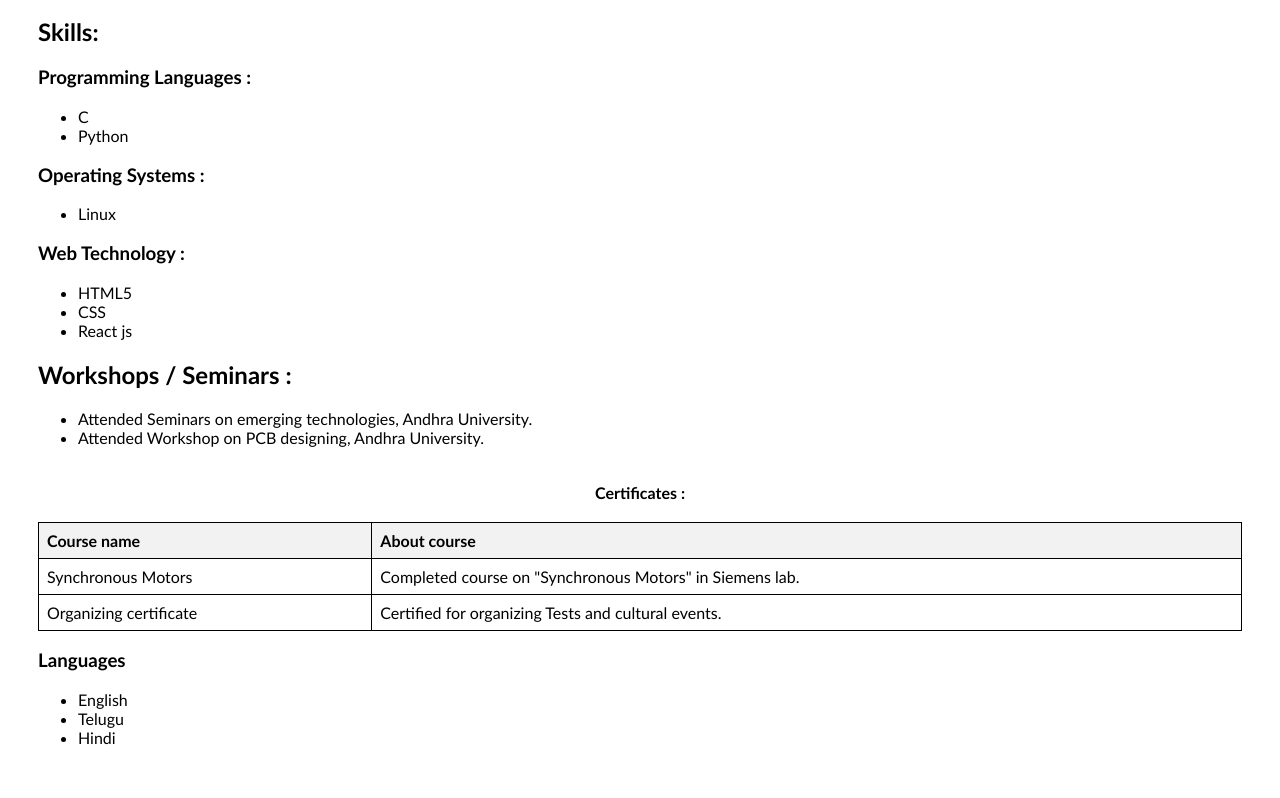
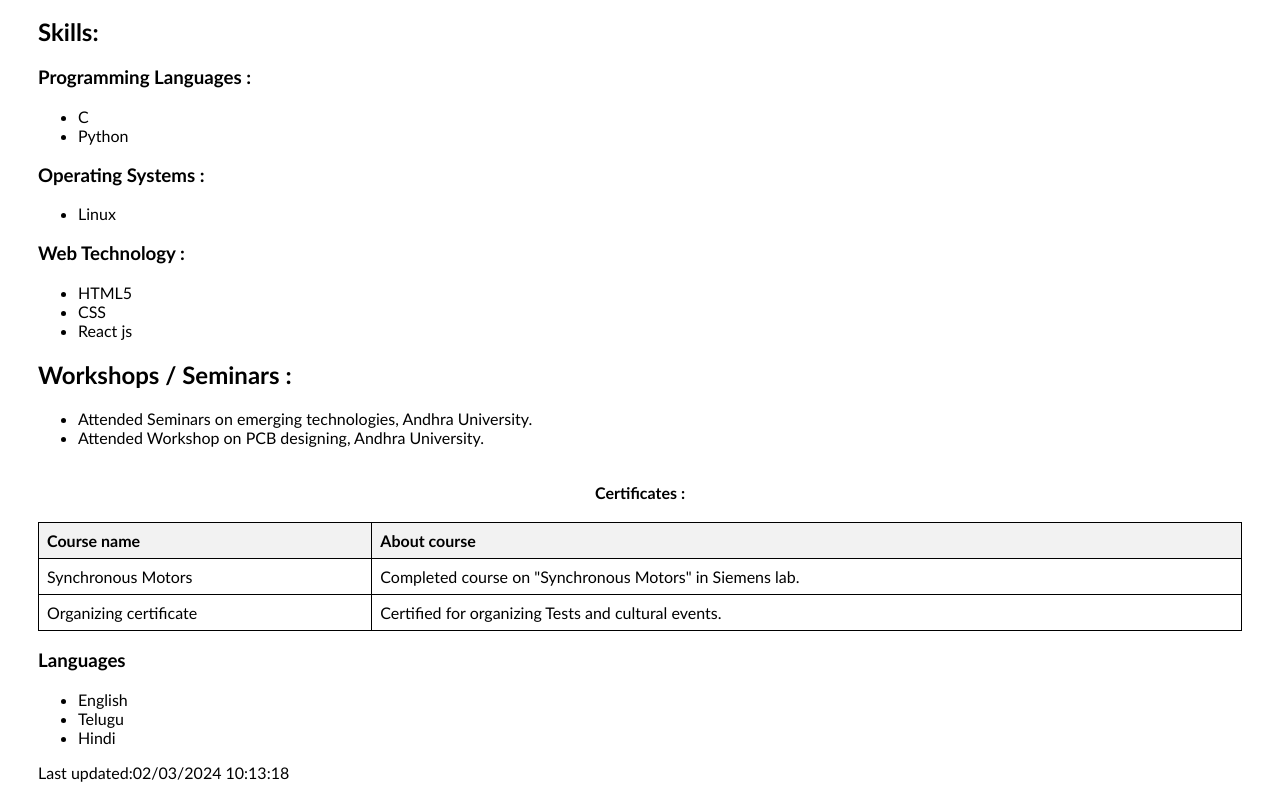
Before and after one commit to akhilsivala/ITC505, a plain HTML site: page lab-2/index.html in a window 1280 px wide. Shown: the part 1148-1946 px from the top of the page. Before the commit the page ends 1911 px from the top, so only its background shows below. Drawn offline with Linux system fonts and the light colour scheme.

Commit message:
add footer

```diff
--- a/lab-2/index.html
+++ b/lab-2/index.html
@@ -228,5 +228,13 @@
 				</div>
 			</section>
 		</article>
+		<footer>
+			<p>Last updated:<span id="lastModified"></span></p>
+		</footer>
+
+		<script type="text/javascript">
+			var x = document.lastModified;
+			document.getElementById('lastModified').textContent = x;
+		</script>
 	</body>
 </html>
```
